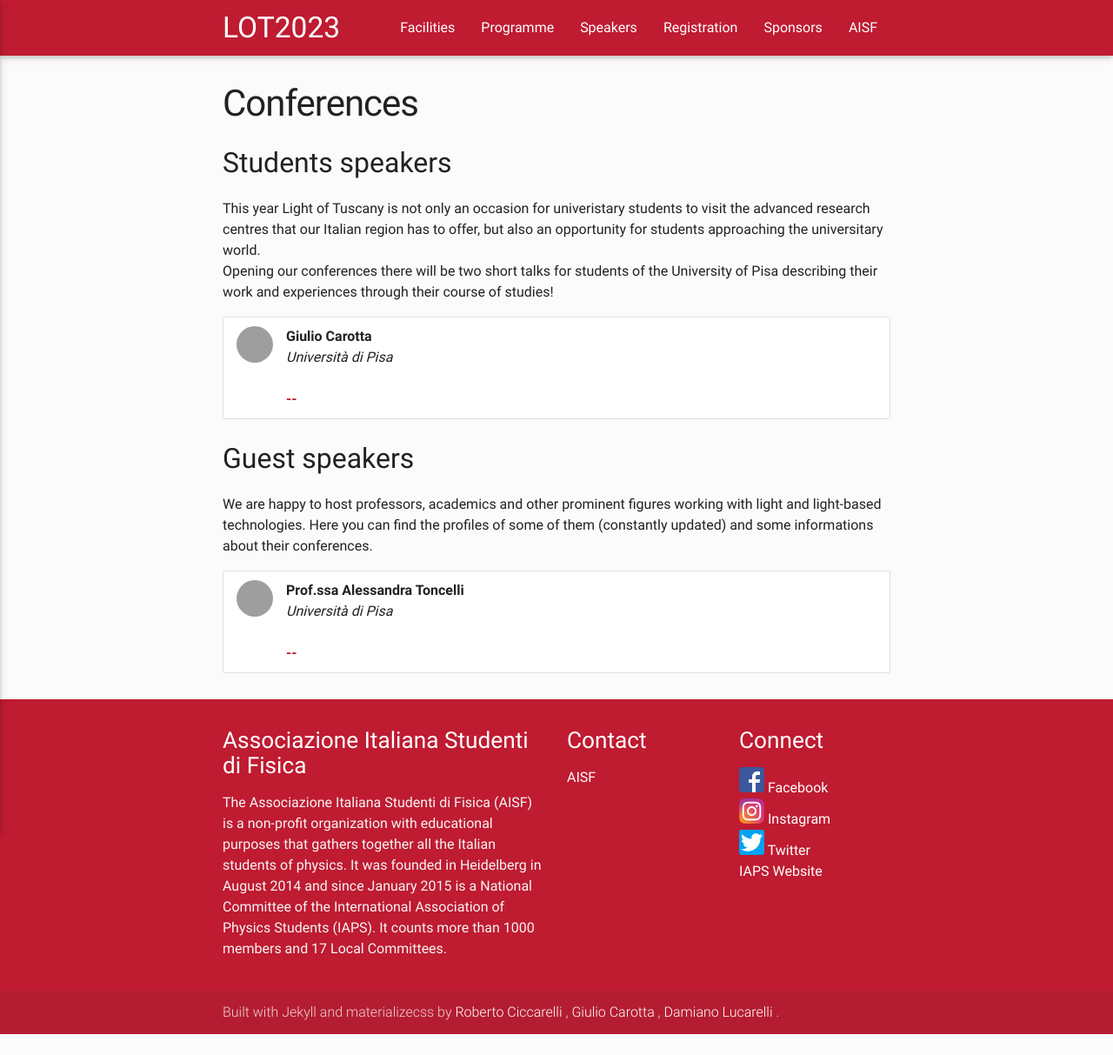
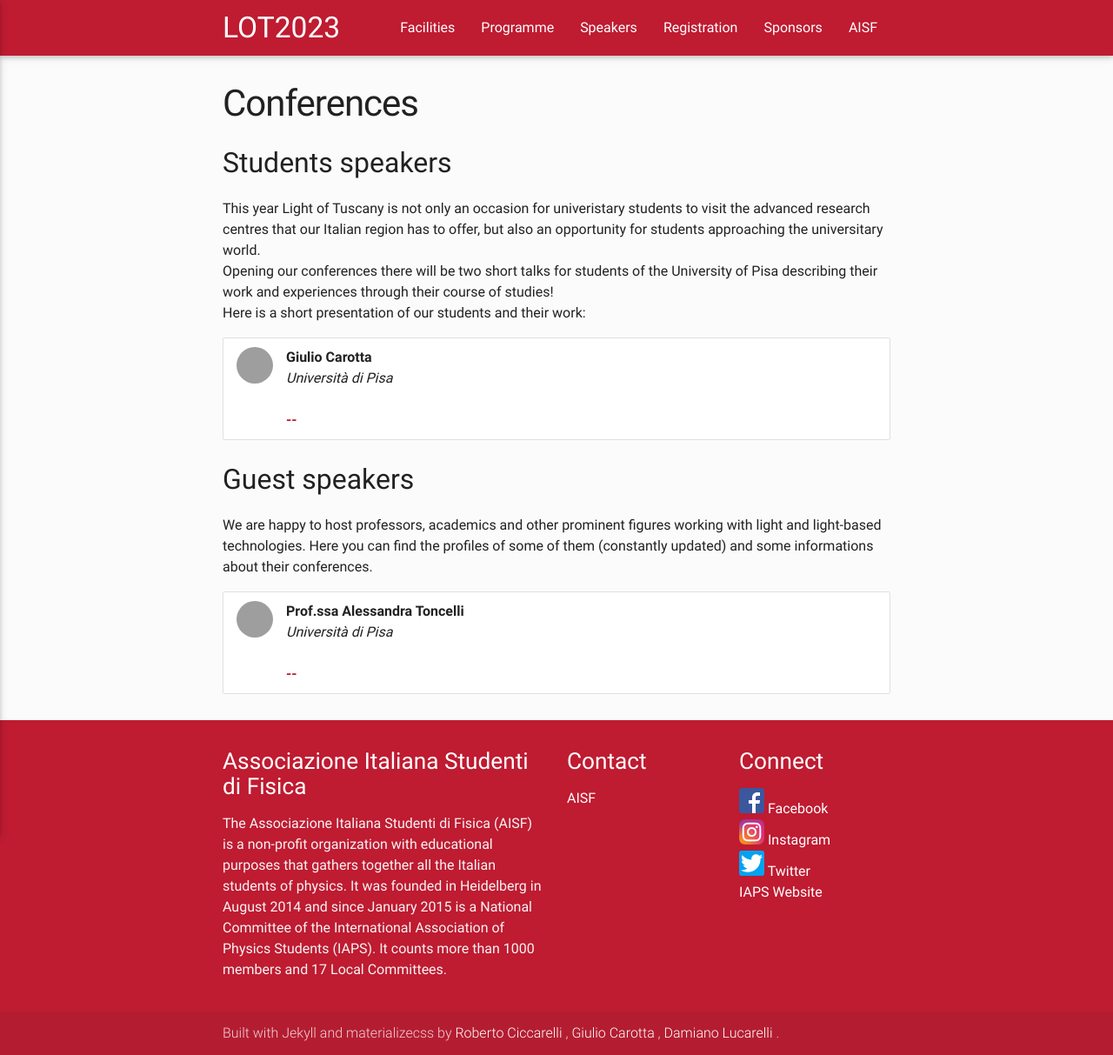
Before and after one commit to ai-sf/lot23, a Jekyll site: the page built from speaker.html, in a window 1280 px wide. Shown: the whole page at 87% size. Built offline with Jekyll 4.4.1, drawn with Linux system fonts in a browser that asks for light colours; nearby versions of some CDN libraries; before the commit the page ends 1189 px from its top, so only the background shows below that.

Commit message:
Update speaker.yml

```diff
--- a/_data/speaker.yml
+++ b/_data/speaker.yml
@@ -1,4 +1,4 @@
-description2: "This year Light of Tuscany is not only an occasion for univeristary students to visit the advanced research centres that our Italian region has to offer, but also an opportunity for students approaching the universitary world.<br/> Opening our conferences there will be two short talks for students of the University of Pisa describing their work and experiences through their course of studies!"
+description2: "This year Light of Tuscany is not only an occasion for univeristary students to visit the advanced research centres that our Italian region has to offer, but also an opportunity for students approaching the universitary world.<br/> Opening our conferences there will be two short talks for students of the University of Pisa describing their work and experiences through their course of studies!<br/> Here is a short presentation of our students and their work:"
 content2:
 - nome: "Giulio Carotta"
   id: Carotta
```
